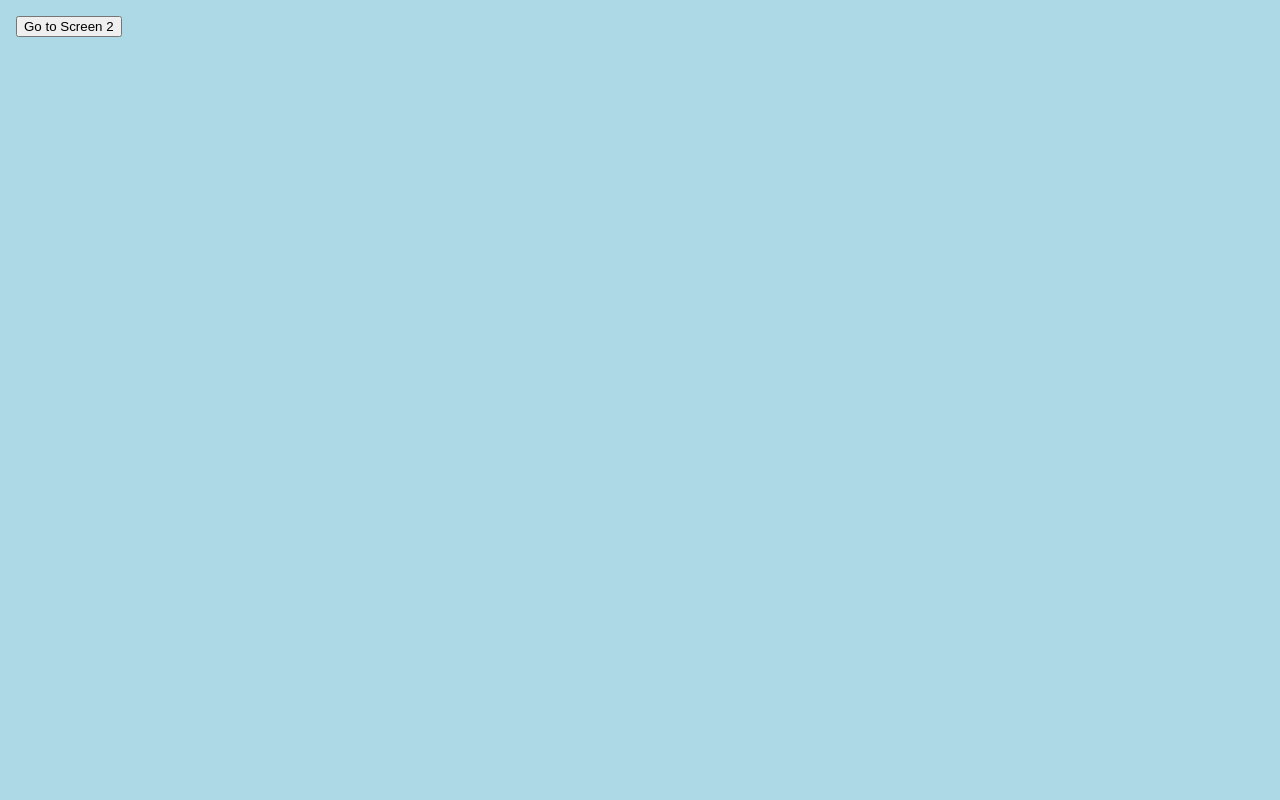
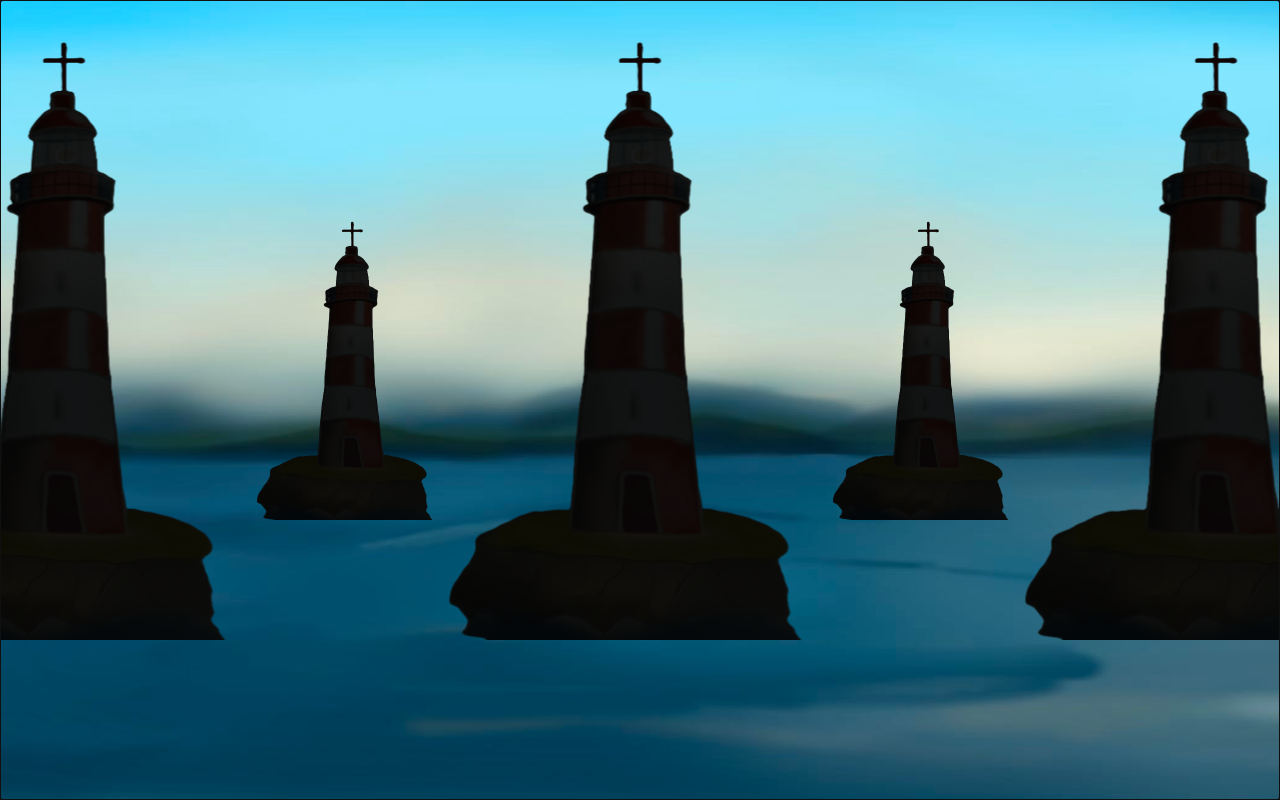
Before and after one commit to kerwin145/lightlands-gc-2025, a plain HTML site: page index.html in a window 1280 px wide. Drawn offline with Linux system fonts and the light colour scheme; animation ran at ten frames a second.

Commit message:
finished home page

```diff
--- a/index.css
+++ b/index.css
@@ -4,6 +4,10 @@ body, html { margin: 0; overflow: hidden; }
 #screen1 { background: lightblue; }
 #screen2 { background: lightgreen; }
 
+h1, h2, h3, h4, h5, h6{
+    margin: 0;
+}
+
 .screen button{
     position: absolute;
     top: 1rem;
--- a/index.html
+++ b/index.html
@@ -2,14 +2,13 @@
 <html lang="en">
 <head>
     <meta charset="UTF-8">
-    <meta name="viewport" content="width=device-width, initial-scale=1.0">
+    <meta name="viewport" content="width=device-width,initial-scale=1" />
     <title>Parallax with Screens</title>
     <link href="index.css" rel="stylesheet">
 </head>
 <body>
     <div id="screen1" class="screen active">
         <canvas id="parallaxCanvas"></canvas>
-        <button>Go to Screen 2</button>
     </div>
 
     <div id="screen2" class="screen">
--- a/index.js
+++ b/index.js
@@ -6,53 +6,218 @@ function switchScreen(screenId) {
     document.getElementById(screenId).classList.add('active');
 }
 
+/* Anchored at bottom middle by default */
+function createScaledCanvas(image, scaleFactor) {
+    console.log("Making scaled canvas");
+    console.log(image.width);
+
+    // Set the new scaled dimensions
+    const scaledWidth = image.width / scaleFactor;
+    const scaledHeight = image.height / scaleFactor;
+
+    const offscreenCanvas = document.createElement("canvas");
+    offscreenCanvas.width = scaledWidth
+    offscreenCanvas.height = scaledHeight
+    const offscreenCtx = offscreenCanvas.getContext("2d");
+
+    // Draw the image into the expanded canvas
+    offscreenCtx.drawImage(image, 0, 0, scaledWidth, scaledHeight);
+
+    // offscreenCtx.strokeStyle = 'red';  // Set the border color
+    // offscreenCtx.lineWidth = 2;        // Set the border width
+    // offscreenCtx.strokeRect(0, 0, offscreenCanvas.width, offscreenCanvas.height);  // Draw the border
+
+    return offscreenCanvas;
+}
+
+
 const switch_to_2_btn = document.querySelector("#screen1 button")
 const switch_to_1_btn = document.querySelector("#screen2 button")
 
 // Add listeners
-switch_to_2_btn.addEventListener("click", ()=>switchScreen('screen2'))
 switch_to_1_btn.addEventListener("click", ()=>switchScreen('screen1'))
 
 // Parallax Setup
 const canvas = document.getElementById("parallaxCanvas");
 const ctx = canvas.getContext("2d");
+canvas.tabIndex = 1;
+canvas.focus();
 
-canvas.width = window.innerWidth;
-canvas.height = window.innerHeight;
+
+const WIDTH = window.innerWidth, HEIGHT = window.innerHeight
+console.log(window.innerWidth, HEIGHT)
+canvas.width = WIDTH;
+canvas.height = HEIGHT;
 
 const bgImage = new Image();
 const treeLayer1 = new Image();
 const treeLayer2 = new Image();
 
+let imagesLoaded = 0
+function imageLoaded() {
+    imagesLoaded++;
+    if (imagesLoaded === 3) { // Total images: bg + 2 layers
+        requestAnimationFrame(draw); // Start the draw loop
+    }
+}
+
+let treeLayer1Canvas, treeLayer2Canvas, layer1XPositions, layer2XPositions;
+
+function isMouseInImageBounds(mouseX, mouseY, x, y, width, height) {
+    return mouseX >= x && mouseX <= x + width && mouseY >= y && mouseY <= y + height;
+}
+
+// Assign onload handlers
+bgImage.onload = imageLoaded;
+treeLayer1.onload = function() {
+    treeLayer1Canvas = createScaledCanvas(treeLayer1, 2, 0.5, 1);
+    layer1XPositions = new Array(LAYER1_COUNT).fill(0).map((_, idx) =>
+        idx * spacing + (WIDTH - ((LAYER1_COUNT-1) * spacing + treeLayer1Canvas.width)) / 2);
+    imageLoaded();
+};
+treeLayer2.onload = function() {
+    treeLayer2Canvas = createScaledCanvas(treeLayer2, 4, 0.5, 1);
+    layer2XPositions = new Array(LAYER2_COUNT).fill(0).map((_, idx) =>
+        idx * spacing + (WIDTH - ((LAYER2_COUNT-1) * spacing + treeLayer2Canvas.width)) / 2);
+    imageLoaded();
+};
+
+// Set image sources after assigning onload handlers
 bgImage.src = "background.jpg";
-treeLayer1.src = "lighthouse.jpg";
-treeLayer2.src = "lighthouse.jpg";
+treeLayer1.src = "lighthouse.png";
+treeLayer2.src = "lighthouse.png";
 
 let scrollSpeed = 0;
-
 window.addEventListener("mousemove", (event) => {
     let moveFactor = event.clientX / canvas.width;
     scrollSpeed = (moveFactor - 0.5) * 10;
 });
 
+let LAYER1_COUNT = 3, LAYER2_COUNT = 2;
+ImageBoundsLayer1 = new Array(LAYER1_COUNT)
+ImageBoundsLayer2 = new Array(LAYER2_COUNT)
+const HOVER_ZOOM = 1.15
+let hoveringOver1 = -1
+let hoveringOver2 = -1
+let spacing = WIDTH * 0.45;
+
+let brightness1 = new Array(LAYER1_COUNT).fill(0)
+let brightness2 = new Array(LAYER2_COUNT).fill(0)
+let brightnessMap = {
+    "0": "brightness(0.1)",
+    "1": "brightness(0.25)",
+    "2": "brightness(0.4)",
+    "3": "brightness(0.55)",
+    "4": "brightness(0.7)",
+    "5": "brightness(0.85)",
+    "6": "brightness(1)"
+  }
+
+/* Dragging ! */
+let isDragging = false;
+let dragOffsetX = 0;
+let lastMouseX = 0;
+canvas.addEventListener('mousedown', (e) => {
+    isDragging = true;
+    lastMouseX = e.clientX;
+});
+
+function getHoverIndex(imageBounds, mouseX, mouseY){
+    for(let i = 0; i < imageBounds.length; i++){
+        let bounds = imageBounds[i]
+        if(isMouseInImageBounds(mouseX, mouseY, bounds.x, bounds.y, bounds.width, bounds.height)){
+            return i
+        }
+    }
+    return -1
+}
+canvas.addEventListener('mousemove', (e) => {
+    if (isDragging) {
+        deltaX = e.clientX - lastMouseX
+        dragOffsetX -= deltaX
+        lastMouseX = e.clientX
+    }
+    hoveringOver1 = getHoverIndex(ImageBoundsLayer1, e.clientX, e.clientY)
+    hoveringOver2 = getHoverIndex(ImageBoundsLayer2, e.clientX, e.clientY)
+});
+
+canvas.addEventListener('mouseup', () => {
+    isDragging = false;
+});
+
+canvas.addEventListener('mouseout', () => {
+    isDragging = false;
+});
+
+canvas.addEventListener('dblclick', (e) => {
+    switchScreen('screen2')
+})
+
+function updateBrightness(brightnessArr, idx, val) {
+    let curVal = brightnessArr[idx]
+    if(val === 1){
+        brightnessArr[idx] = Math.min(curVal + 1, 6)
+    }
+    else if(val === -1){
+        brightnessArr[idx] = Math.max(curVal-1, 0)
+    }
+}
+
+canvas.addEventListener('keyup', (e) =>{
+    let delta = 0
+    if(e.code == 'ArrowUp')
+        delta = 1
+    else if (e.code == 'ArrowDown')
+        delta = -1
+
+    if(hoveringOver1 != -1){
+        updateBrightness(brightness1, hoveringOver1, delta)
+    }else if(hoveringOver2 != -1){
+        updateBrightness(brightness2, hoveringOver2, delta)
+    }
+
+})
+
+
 function draw() {
     ctx.clearRect(0, 0, canvas.width, canvas.height);
 
-    let bgX = -scrollSpeed * 0.2;
-    let tree1X = -scrollSpeed * 0.5;
-    let tree2X = -scrollSpeed * 1.0;
+    ctx.drawImage(bgImage, WIDTH * -.25 - dragOffsetX * 0.1, 0, WIDTH * 1.5, HEIGHT)
+    if (treeLayer2Canvas) {
+        layer2XPositions.forEach((pos, idx) => {
+            let x = pos - dragOffsetX * 0.8, y = HEIGHT * 0.65 - treeLayer2Canvas.height
+            ctx.save()
+            ctx.filter = brightnessMap[brightness2[idx]]
+            if(idx == hoveringOver2){
+                let extraX = treeLayer2Canvas.width * (HOVER_ZOOM-1)
+                let extraY = treeLayer2Canvas.height * (HOVER_ZOOM-1)
+                ctx.drawImage(treeLayer2Canvas, x - extraX/2, y - extraY/2, treeLayer2Canvas.width + extraX, treeLayer2Canvas.height + extraY);
+            }else{
+                ctx.drawImage(treeLayer2Canvas, x, y);
+            }
+            ctx.restore()
+            ImageBoundsLayer2[idx] = {x, y, width:treeLayer2Canvas.width, height: treeLayer2Canvas.height}
+        });
+    }
+    if (treeLayer1Canvas) {
+        layer1XPositions.forEach((pos, idx) => {
+            let x = pos - dragOffsetX, y = HEIGHT * 0.8 - treeLayer1Canvas.height
+            ctx.save()
+            ctx.filter = brightnessMap[brightness1[idx]]
+            if (idx == hoveringOver1){ // note that the bounds won't be impacted by this transform
+                let extraX = treeLayer1Canvas.width * (HOVER_ZOOM-1)
+                let extraY = treeLayer1Canvas.height * (HOVER_ZOOM-1)
+                ctx.drawImage(treeLayer1Canvas, x - extraX/2, y - extraY/2, treeLayer1Canvas.width + extraX, treeLayer1Canvas.height + extraY);
+            }else{
+                ctx.drawImage(treeLayer1Canvas, x, y);
+            }
+            ctx.restore()
+            ImageBoundsLayer1[idx] = {x, y, width:treeLayer1Canvas.width, height: treeLayer1Canvas.height}
+        });
 
-    ctx.drawImage(bgImage, bgX, 0, canvas.width, canvas.height);
-    ctx.drawImage(treeLayer1, tree1X, 0, canvas.width, canvas.height);
-    ctx.drawImage(treeLayer2, tree2X, 0, canvas.width, canvas.height);
+    }
+
+    // ctx.drawImage(treeLayer2, tree2X, 0, treeLayer2.width/scaleFactorTreeLayer2, treeLayer2.height/scaleFactorTreeLayer2);
 
     requestAnimationFrame(draw);
 }
-
-bgImage.onload = () => {
-    treeLayer1.onload = () => {
-        treeLayer2.onload = () => {
-            draw();
-        };
-    };
-};
```
Also changed, not shown: lighthouse.png (added), lighthouse_original.jpg (renamed from lighthouse.jpg).
